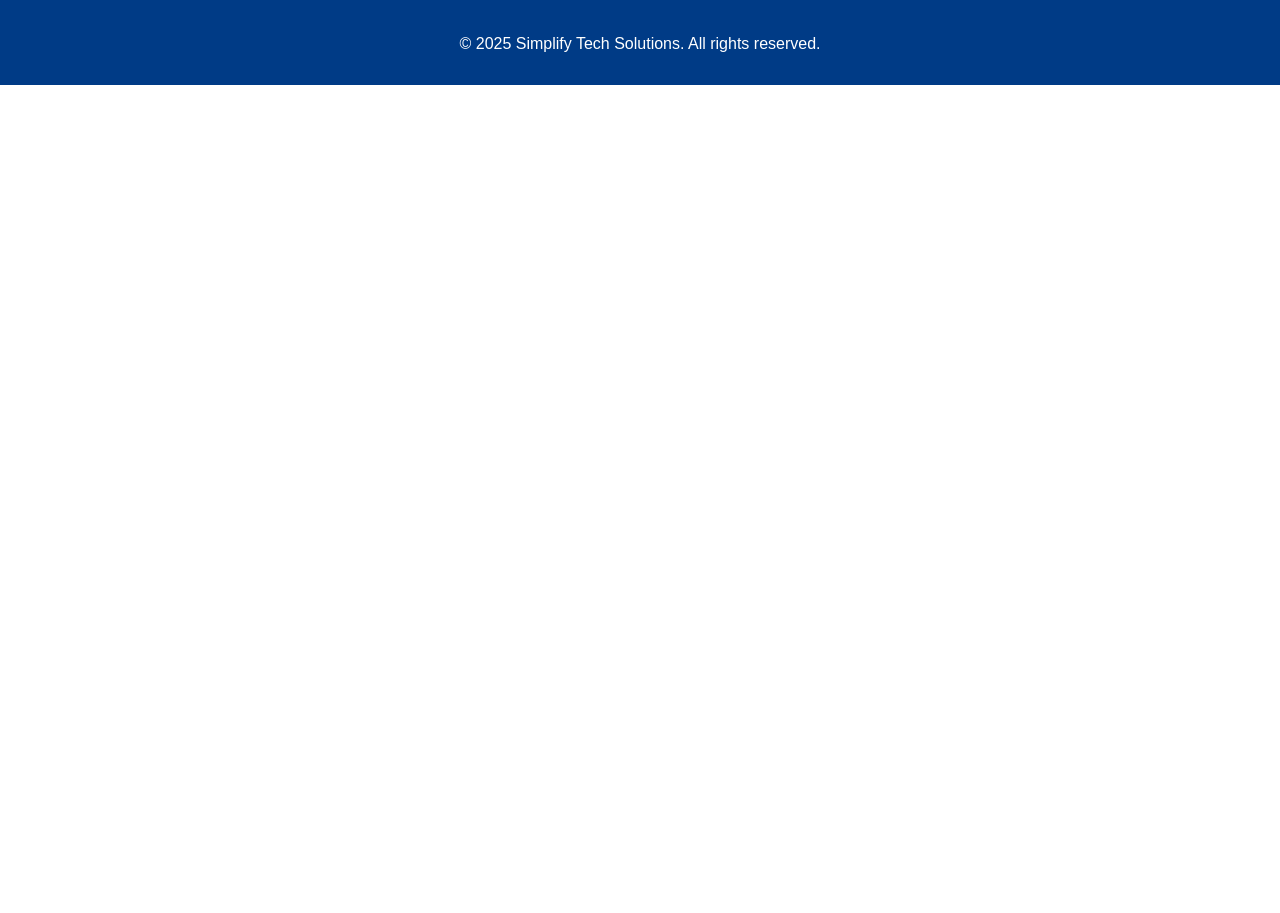
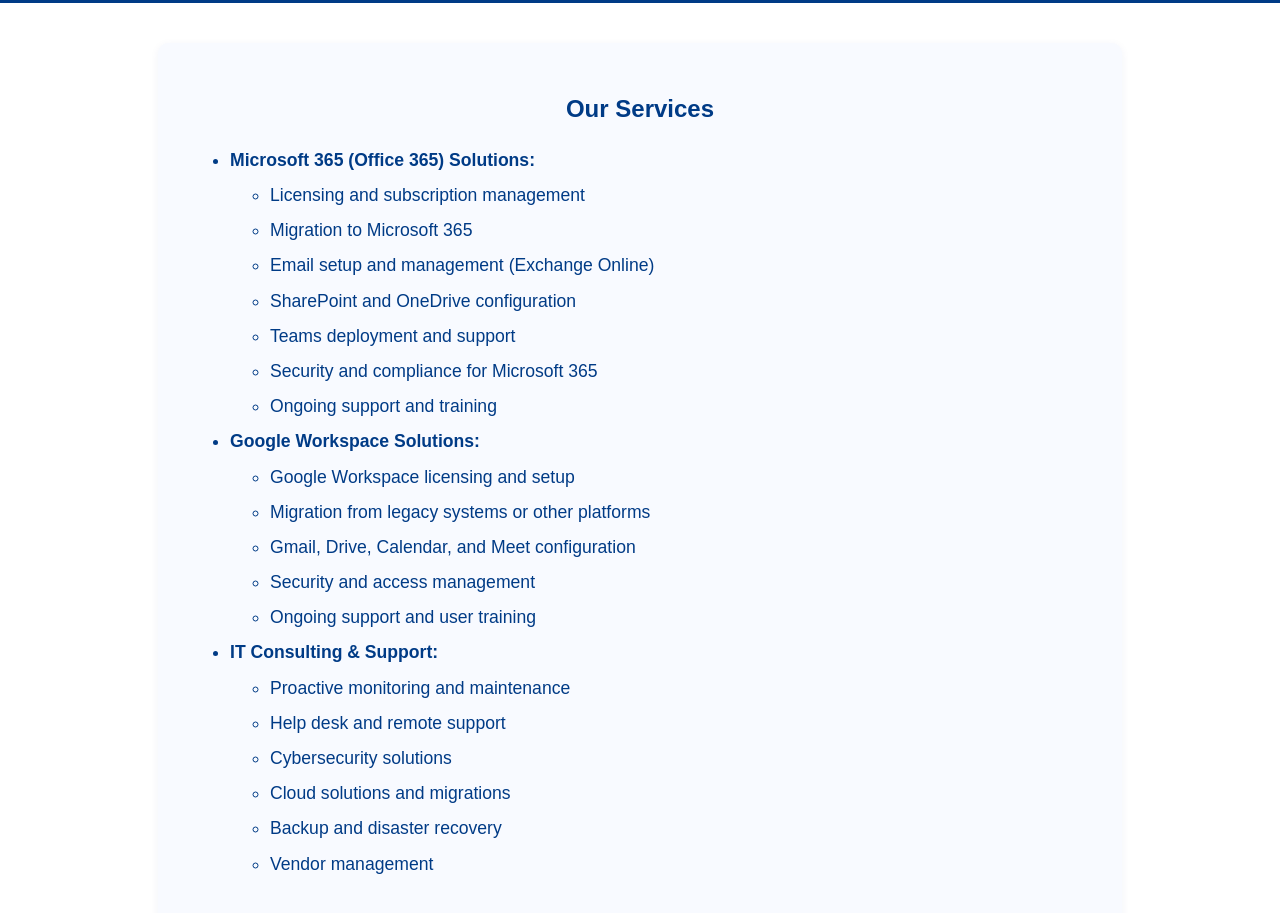
Before and after one commit to laelijunior/simplify, a plain HTML site: page services.html in a window 1280 px wide. Shown: the part 61-974 px from the top of the page. Before the commit the page ends 800 px from the top, so only its background shows below. Drawn offline with Linux system fonts and the light colour scheme.

Commit message:
Fixing index, about and services

```diff
--- a/services.html
+++ b/services.html
@@ -3,7 +3,7 @@
 <head>
   <meta charset="UTF-8" />
   <meta name="viewport" content="width=device-width, initial-scale=1.0" />
-  <title>Services</title>
+  <title>Services - Simplify Tech Solutions</title>
   <link rel="stylesheet" href="style.css" />
 </head>
 <body>
@@ -24,11 +24,42 @@
   </header>
 
   <main>
-
+    <section style="max-width:900px; margin:40px auto 120px auto; background:#f8faff; border-radius:10px; padding:32px; box-shadow:0 2px 8px rgba(0,59,134,0.06);">
+      <h1 style="color:#003b86; text-align:center;">Our Services</h1>
+      <ul style="font-size:1.1rem; color:#003b86; line-height:2;">
+        <li><strong>Microsoft 365 (Office 365) Solutions:</strong>
+          <ul>
+            <li>Licensing and subscription management</li>
+            <li>Migration to Microsoft 365</li>
+            <li>Email setup and management (Exchange Online)</li>
+            <li>SharePoint and OneDrive configuration</li>
+            <li>Teams deployment and support</li>
+            <li>Security and compliance for Microsoft 365</li>
+            <li>Ongoing support and training</li>
+          </ul>
+        </li>
+        <li><strong>Google Workspace Solutions:</strong>
+          <ul>
+            <li>Google Workspace licensing and setup</li>
+            <li>Migration from legacy systems or other platforms</li>
+            <li>Gmail, Drive, Calendar, and Meet configuration</li>
+            <li>Security and access management</li>
+            <li>Ongoing support and user training</li>
+          </ul>
+        </li>
+        <li><strong>IT Consulting & Support:</strong>
+          <ul>
+            <li>Proactive monitoring and maintenance</li>
+            <li>Help desk and remote support</li>
+            <li>Cybersecurity solutions</li>
+            <li>Cloud solutions and migrations</li>
+            <li>Backup and disaster recovery</li>
+            <li>Vendor management</li>
+          </ul>
+        </li>
+      </ul>
+    </section>
   </main>
 
   <footer>
-    <p>&copy; 2025 Simplify Tech Solutions. All rights reserved.</p>
-  </footer>
-</body>
-</html>
+    <p>&copy; 2025 Simplify Tech Solutions. All rights
```
Also changed, not shown: about.html (+16 -2 lines), index.html (+18 -3 lines).
